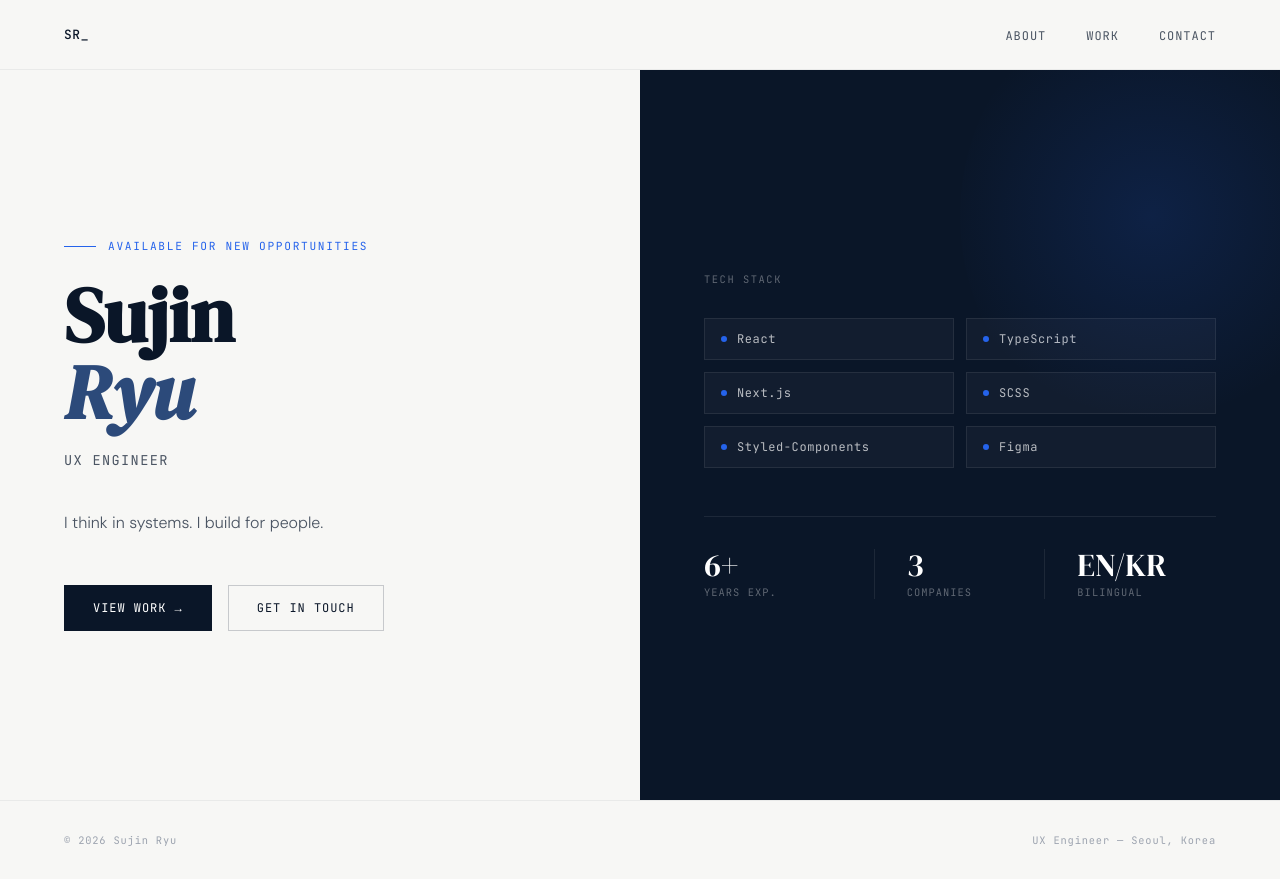
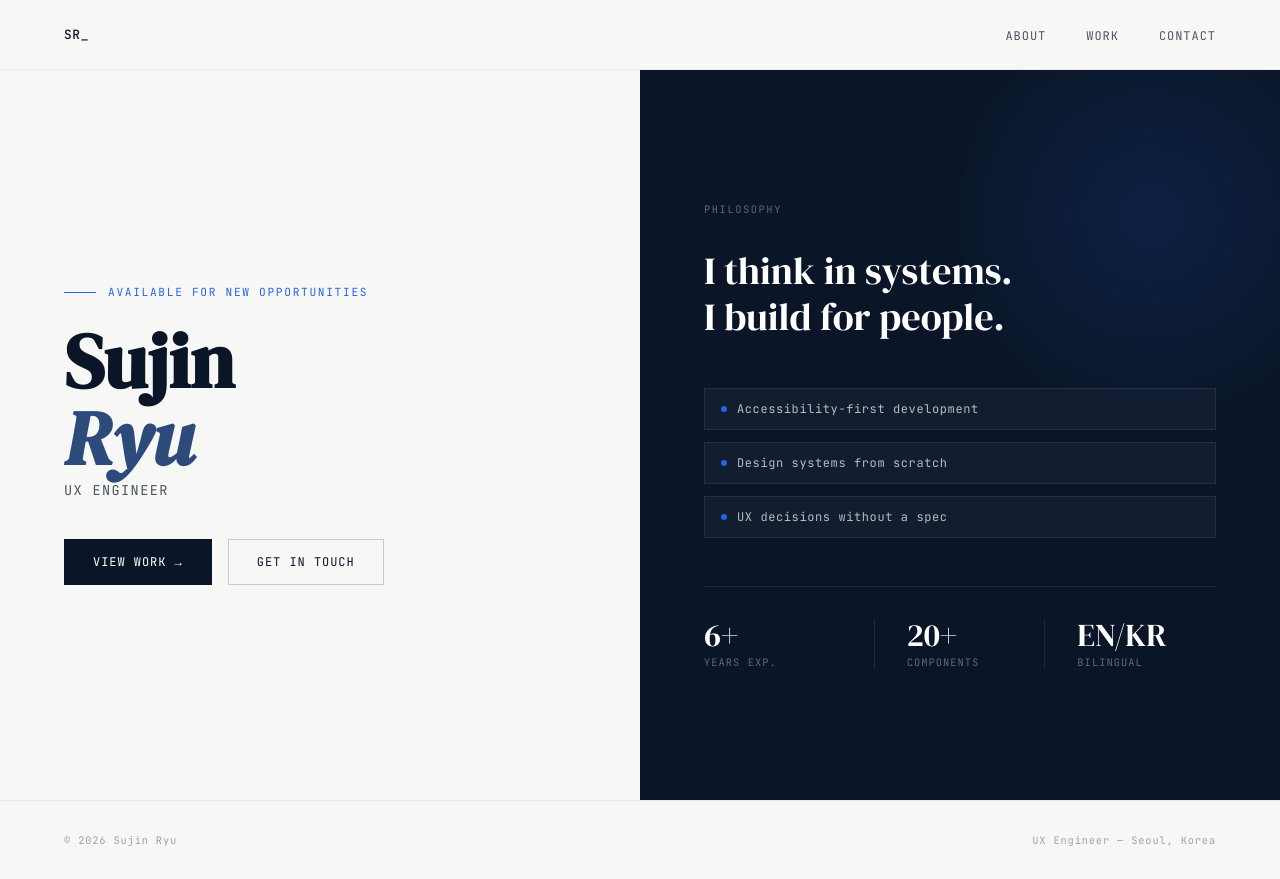
Before and after one commit to rocksujin/sujin-portfolio, a Next.js app: page / in a window 1280 px wide. Built offline with nearby package versions, Linux system fonts and the light colour scheme.

Commit message:
feat: modify cover contents

```diff
--- a/src/components/cover/Cover.module.scss
+++ b/src/components/cover/Cover.module.scss
@@ -52,7 +52,6 @@
     letter-spacing: 0.1em;
     color: var(--gray-600);
     margin-bottom: 2.5rem;
-    margin-top: 1rem;
     text-transform: uppercase;
   }
 
@@ -223,6 +222,35 @@
     text-transform: uppercase;
     color: rgba(255, 255, 255, 0.35);
   }
+  .philosophy {
+    font-family: var(--font-serif);
+    font-size: clamp(1.75rem, 3vw, 2.5rem);
+    color: var(--white);
+    line-height: 1.2;
+    margin-bottom: 3rem;
+  }
+
+  .highlightList {
+    display: flex;
+    flex-direction: column;
+    gap: 0.75rem;
+    margin-bottom: 3rem;
+  }
+
+  .highlightItem {
+    display: flex;
+    align-items: center;
+    gap: 0.625rem;
+    padding: 0.75rem 1rem;
+    border: 1px solid rgba(255, 255, 255, 0.08);
+    background: rgba(255, 255, 255, 0.03);
+    transition: all 0.2s;
+
+    &:hover {
+      border-color: rgba(255, 255, 255, 0.2);
+      background: rgba(255, 255, 255, 0.06);
+    }
+  }
 
   .fadeUp {
     opacity: 0;
--- a/src/components/cover/Cover.tsx
+++ b/src/components/cover/Cover.tsx
@@ -1,13 +1,16 @@
 import Link from 'next/link'
 import styles from './Cover.module.scss'
 
-const stack = [
-  'React',
-  'TypeScript',
-  'Next.js',
-  'SCSS',
-  'Styled-Components',
-  'Figma',
+const highlights = [
+  'Accessibility-first development',
+  'Design systems from scratch',
+  'UX decisions without a spec',
+]
+
+const stats = [
+  { num: '6+', label: 'Years Exp.' },
+  { num: '20+', label: 'Components' },
+  { num: 'EN/KR', label: 'Bilingual' },
 ]
 
 export default function Cover() {
@@ -21,39 +24,37 @@ export default function Cover() {
           Sujin<br /><em>Ryu</em>
         </h1>
         <p className={`${styles.coverTitle} ${styles.fadeUp}`}>UX Engineer</p>
-        <p className={`${styles.coverDesc} ${styles.fadeUp}`}>
-        I think in systems. I build for people.
-        </p>
+        {/* <p className={`${styles.coverDesc} ${styles.fadeUp}`}>
+          Bridging <strong>design intent and production reality</strong> — building scalable, accessible digital products that users actually enjoy.
+        </p> */}
         <div className={`${styles.coverCta} ${styles.fadeUp}`}>
           <Link href="/work" className={styles.btnPrimary}>View Work →</Link>
           <Link href="/contact" className={styles.btnSecondary}>Get in Touch</Link>
         </div>
-
       </div>
 
       <div className={styles.coverRight}>
-        <p className={styles.stackLabel}>Tech Stack</p>
-        <div className={styles.stackGrid}>
-          {stack.map((item) => (
-            <div key={item} className={styles.stackItem}>
+        <p className={styles.stackLabel}>Philosophy</p>
+        <p className={styles.philosophy}>
+          I think in systems.<br />I build for people.
+        </p>
+
+        <div className={styles.highlightList}>
+          {highlights.map((item) => (
+            <div key={item} className={styles.highlightItem}>
               <span className={styles.stackDot} />
               <span className={styles.stackName}>{item}</span>
             </div>
           ))}
         </div>
+
         <div className={styles.coverStats}>
-          <div className={styles.stat}>
-            <p className={styles.statNum}>6+</p>
-            <p className={styles.statLabel}>Years Exp.</p>
-          </div>
-          <div className={styles.stat}>
-            <p className={styles.statNum}>3</p>
-            <p className={styles.statLabel}>Companies</p>
-          </div>
-          <div className={styles.stat}>
-            <p className={styles.statNum}>EN/KR</p>
-            <p className={styles.statLabel}>Bilingual</p>
-          </div>
+          {stats.map(({ num, label }) => (
+            <div key={label} className={styles.stat}>
+              <p className={styles.statNum}>{num}</p>
+              <p className={styles.statLabel}>{label}</p>
+            </div>
+          ))}
         </div>
       </div>
     </section>
```
